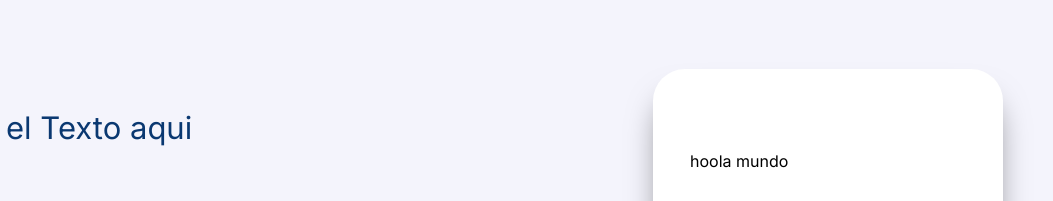
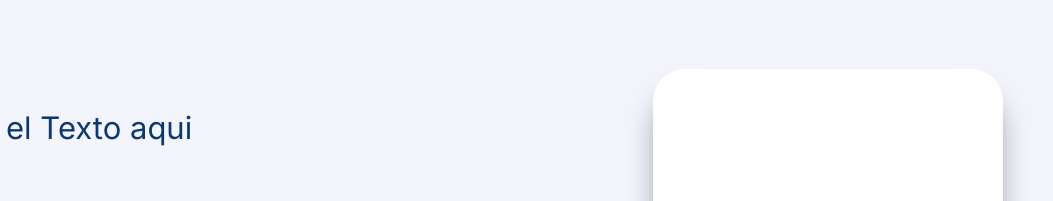
Before and after one commit to Enmanuel-Miranda/challenge1Enmanuel.github.io, a plain HTML site: page index.html in a window 1280 px wide. Shown: the top 201 px of the page, 227-1280 px from the left. Drawn offline with Linux system fonts and the light colour scheme.

Commit message:
desarrollo primer challenge de alura

```diff
--- a/index.html
+++ b/index.html
@@ -69,7 +69,7 @@
 
                 <div class="divcontenedor-resultado">
                     <!--  Es el espcaio donde se va a aguardar el registro -->
-                    <p class="texto-resultados">hoola mundo</p>
+                    <p class="texto-resultados"></p>
                 </div>
 
             </section>
```
